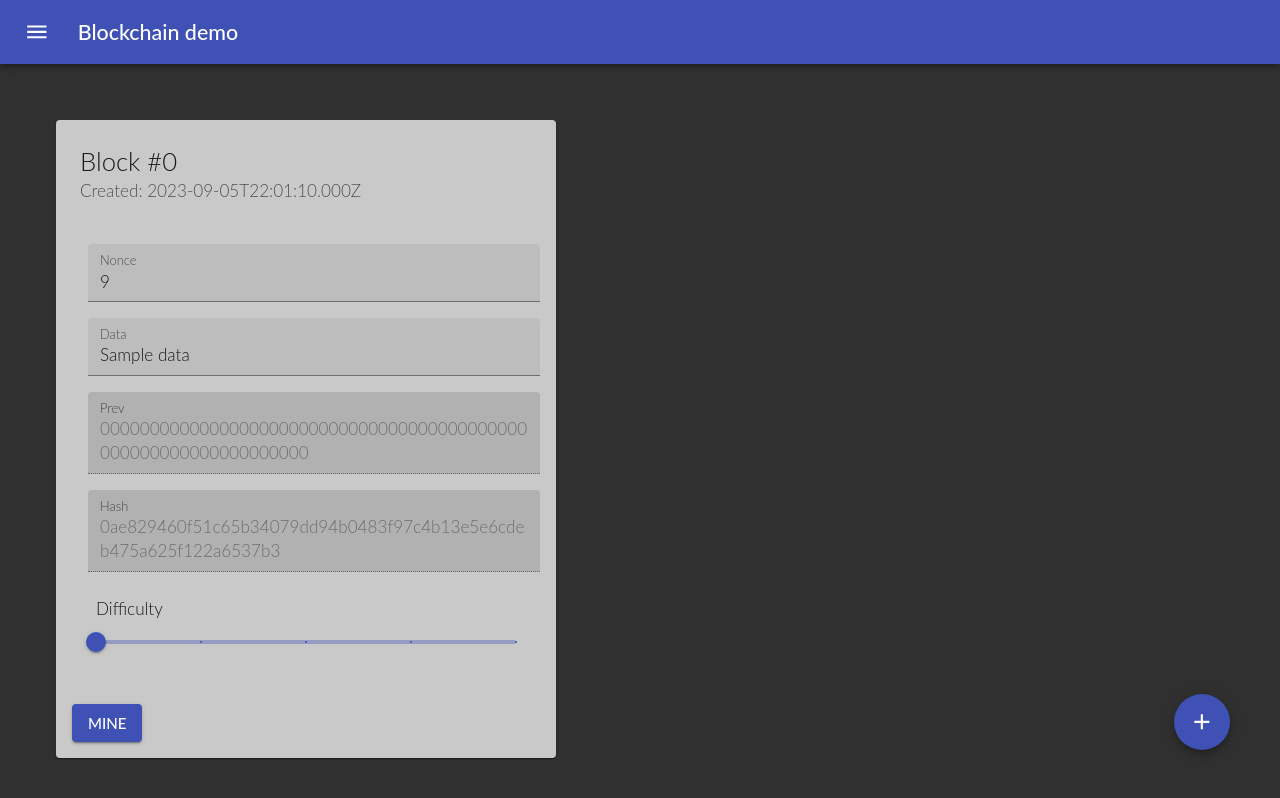
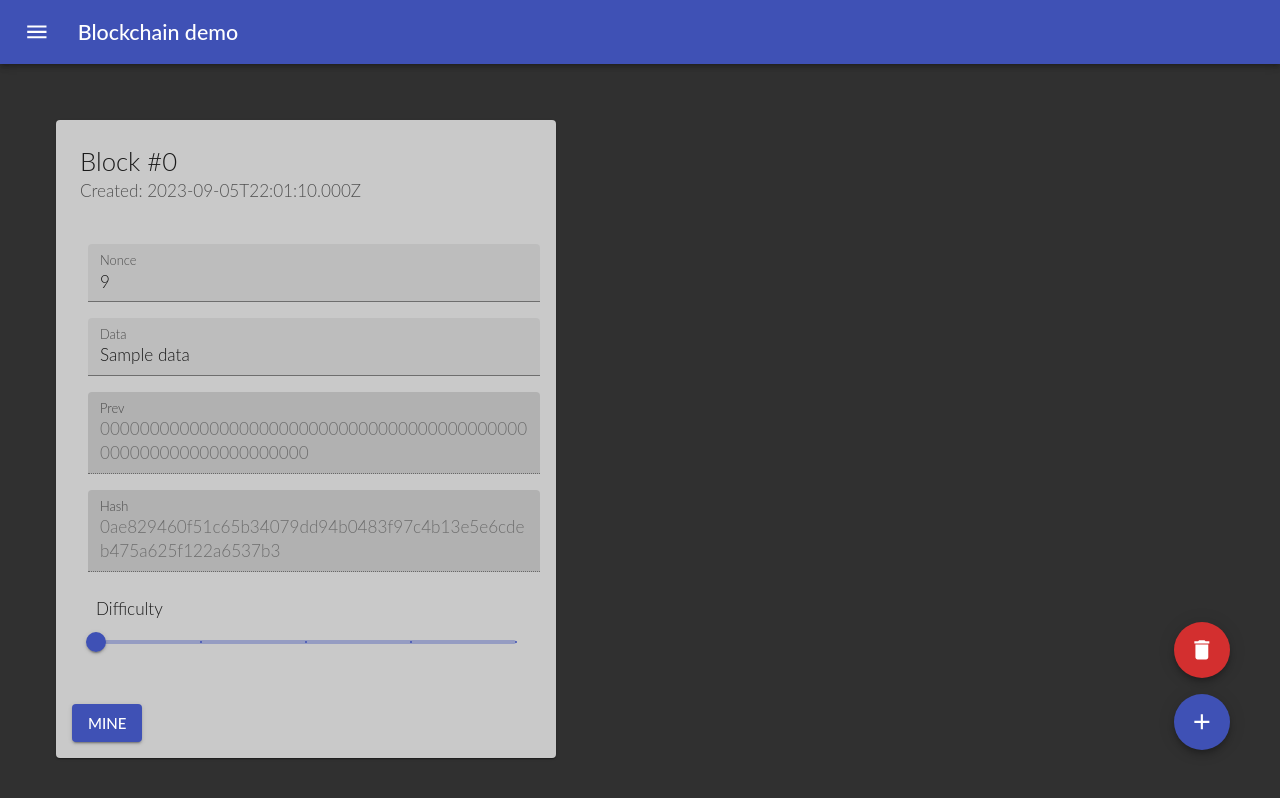
Before and after one commit to barto14753/blockchain-demo, a React (Create React App) app in the folder blockchain-demo/: page / in a window 1280 px wide. Shown: the top 798 px of the page. Built offline with nearby package versions, Linux system fonts and the light colour scheme.

Commit message:
Add state saving and clearing blockchain

```diff
--- a/blockchain-demo/src/components/Blockchain.jsx
+++ b/blockchain-demo/src/components/Blockchain.jsx
@@ -1,18 +1,32 @@
 import { Box, Fab } from "@mui/material";
-import React, { useState } from "react";
+import React, { useState, useEffect } from "react";
 import Block from "./Block";
 import AddIcon from "@mui/icons-material/Add";
+import DeleteIcon from "@mui/icons-material/Delete";
 import { createRootBlock, newBlock } from "../utils/BlockUtils";
 
+const STORAGE_KEY = "blockchain_state";
 const initialBlocks = [createRootBlock()];
+
 export default function Blockchain() {
-	const [blocks, setBlocks] = useState(initialBlocks);
+	const [blocks, setBlocks] = useState(() => {
+		const saved = localStorage.getItem(STORAGE_KEY);
+		return saved ? JSON.parse(saved) : initialBlocks;
+	});
+
+	useEffect(() => {
+		localStorage.setItem(STORAGE_KEY, JSON.stringify(blocks));
+	}, [blocks]);
 
 	const addBlock = () => {
 		const lastBlock = blocks[blocks.length - 1];
 		const block = newBlock(lastBlock, "Some data");
 		setBlocks([...blocks, block]);
 		scrollDown();
+	};
+
+	const clearBlocks = () => {
+		setBlocks(initialBlocks);
 	};
 
 	const scrollDown = () => {
@@ -37,14 +51,23 @@ export default function Blockchain() {
 						setBlocks={setBlocks}
 					/>
 				))}
-				<Fab
-					color="primary"
-					onClick={addBlock}
-					aria-label="add"
-					style={{ position: "fixed", right: "50px", bottom: "50px" }}
+				<Box
+					sx={{
+						position: "fixed",
+						right: "50px",
+						bottom: "50px",
+						display: "flex",
+						flexDirection: "column",
+						gap: 2,
+					}}
 				>
-					<AddIcon />
-				</Fab>
+					<Fab color="error" onClick={clearBlocks} aria-label="clear">
+						<DeleteIcon />
+					</Fab>
+					<Fab color="primary" onClick={addBlock} aria-label="add">
+						<AddIcon />
+					</Fab>
+				</Box>
 			</Box>
 		</>
 	);
```
